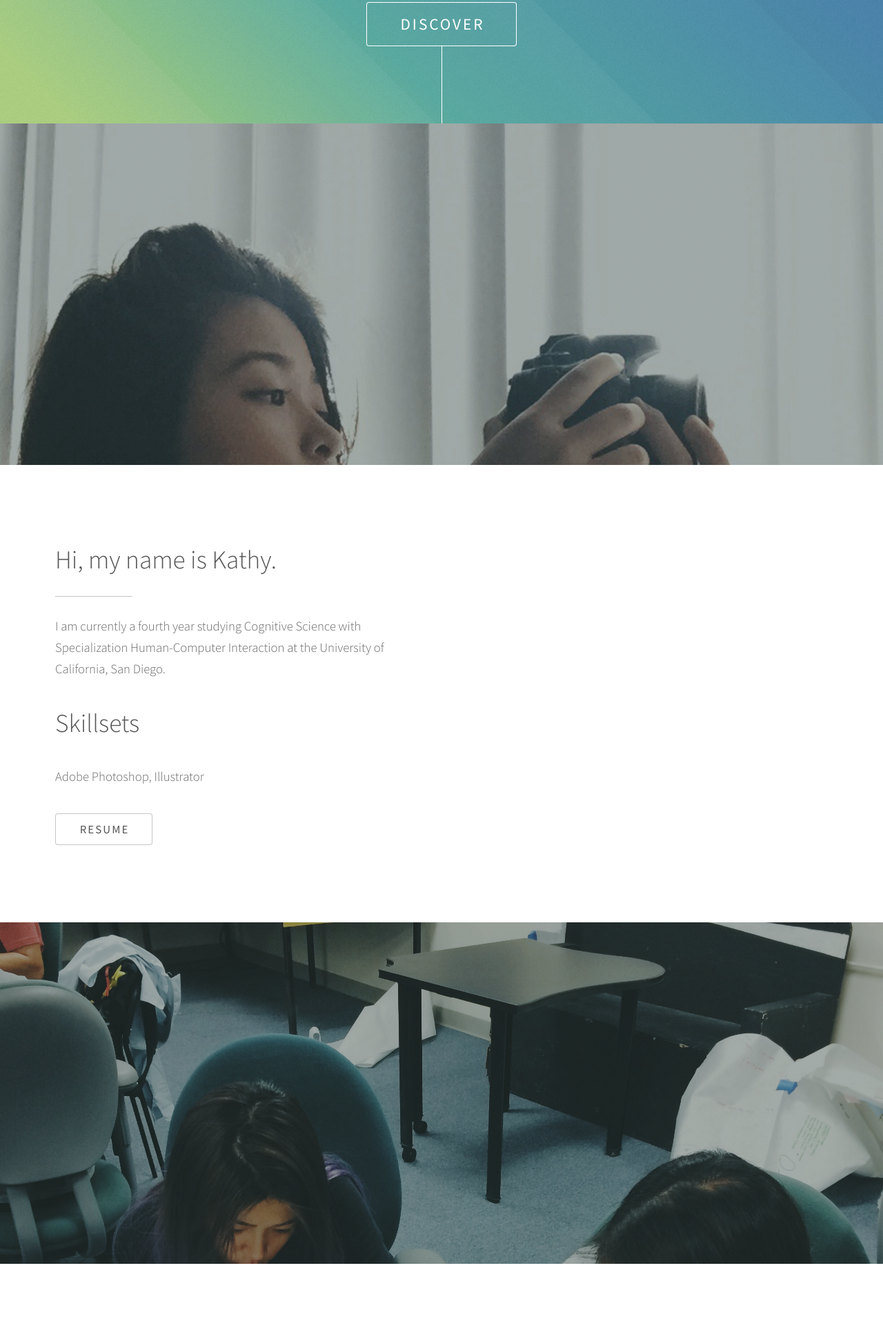
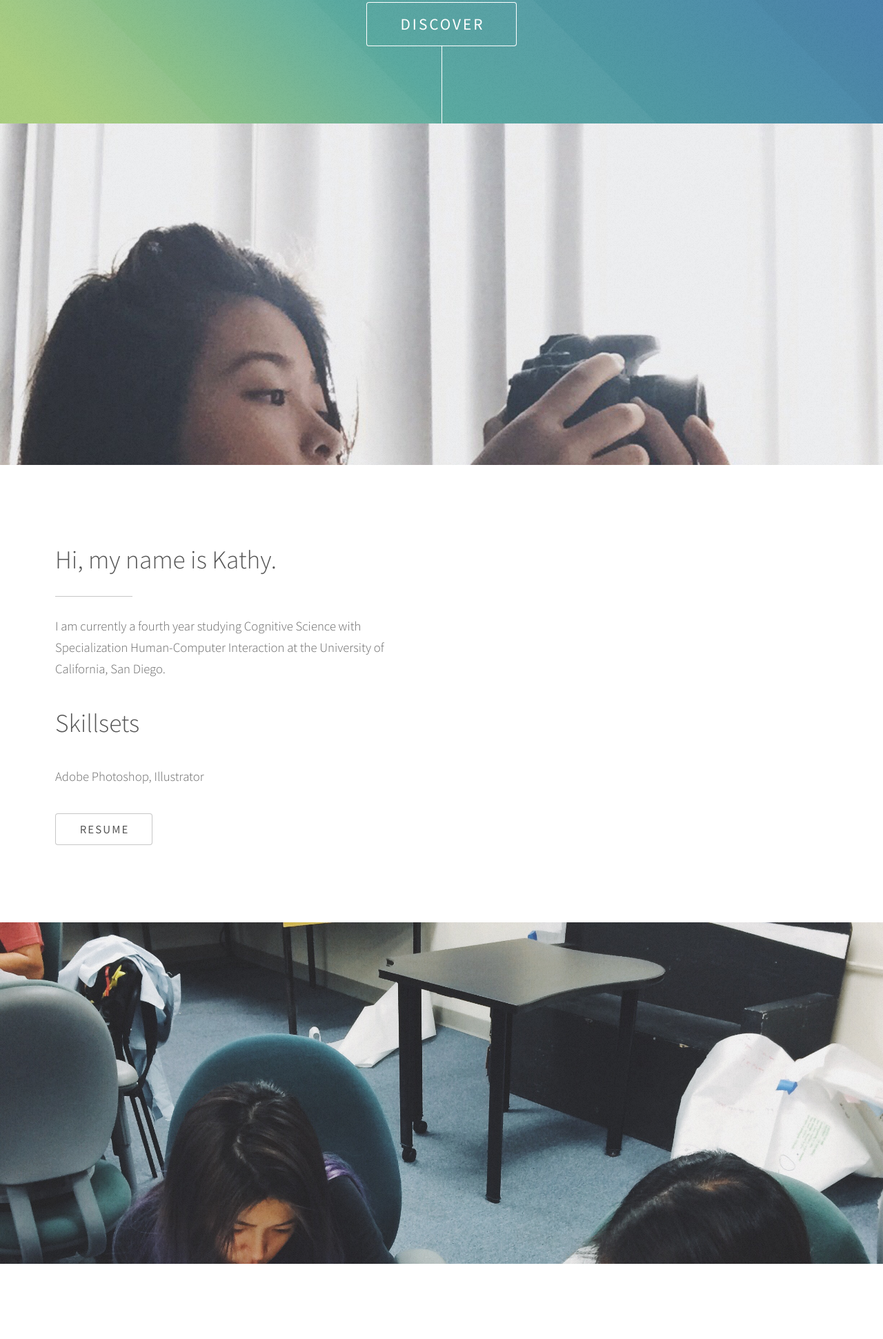
Before and after one commit to crispycheeken/kathy-portfolio, a plain HTML site: page index.html in a window 1280 px wide. Shown: the part 765-2706 px from the top of the page at 69% size. Drawn offline with Linux system fonts and the light colour scheme.

Commit message:
Changed overlay of bg images

```diff
--- a/assets/css/main.css
+++ b/assets/css/main.css
@@ -2710,7 +2710,7 @@
 			background-color: #333;
 			color: rgba(255, 255, 255, 0.75);
 			background-attachment: fixed,							fixed;
-			background-image: url("images/overlay1.png"), url("../../images/face.jpg");
+			background-image: url("images/overlay2.png"), url("../../images/face.jpg");
 			background-size: auto,							cover;
 		}
 
@@ -2718,7 +2718,7 @@
 			background-color: #333;
 			color: rgba(255, 255, 255, 0.75);
 			background-attachment: fixed,							fixed;
-			background-image: url("images/overlay1.png"), url("../../images/study.jpg");
+			background-image: url("images/overlay2.png"), url("../../images/study.jpg");
 			background-size: auto,							cover;
 		}
 
```
